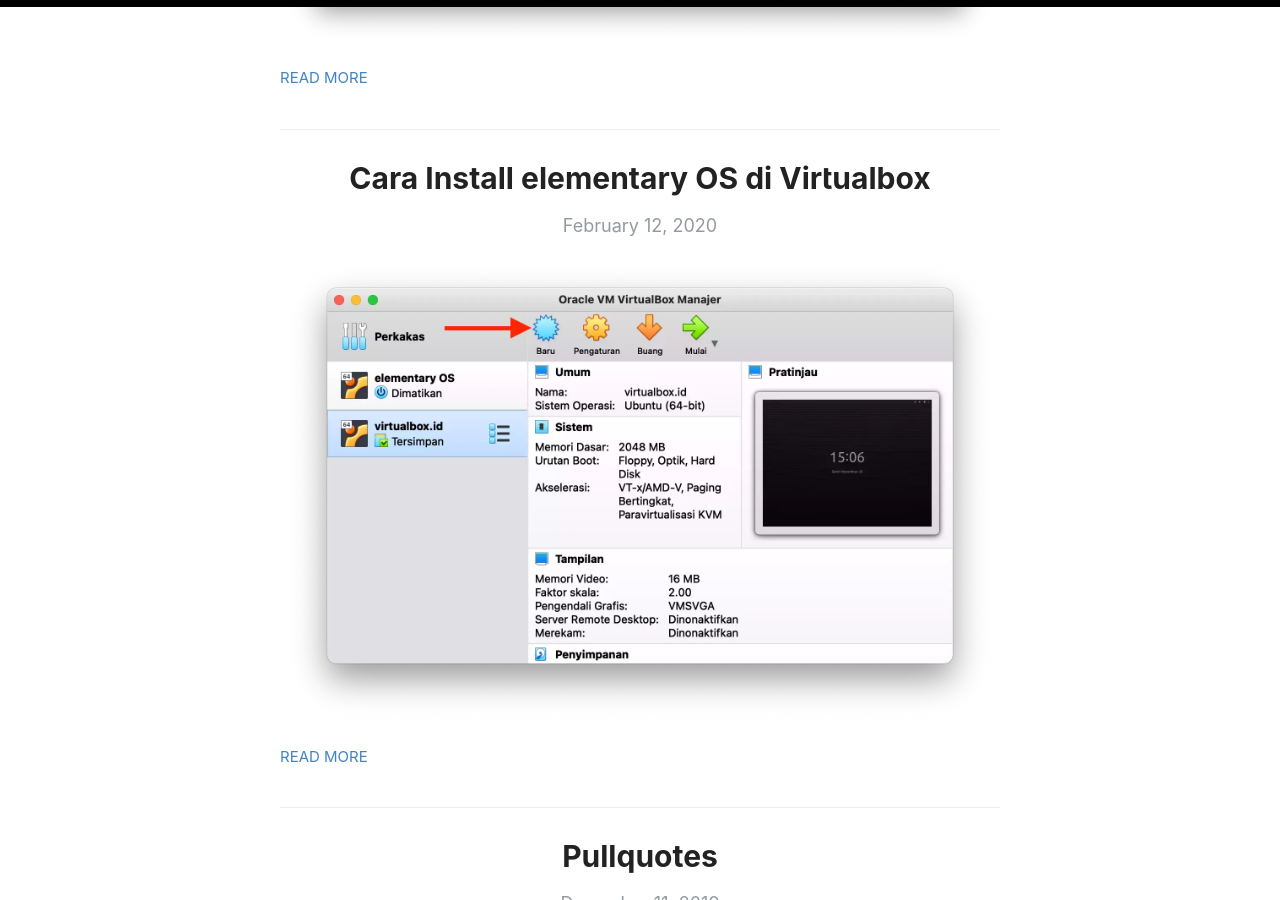
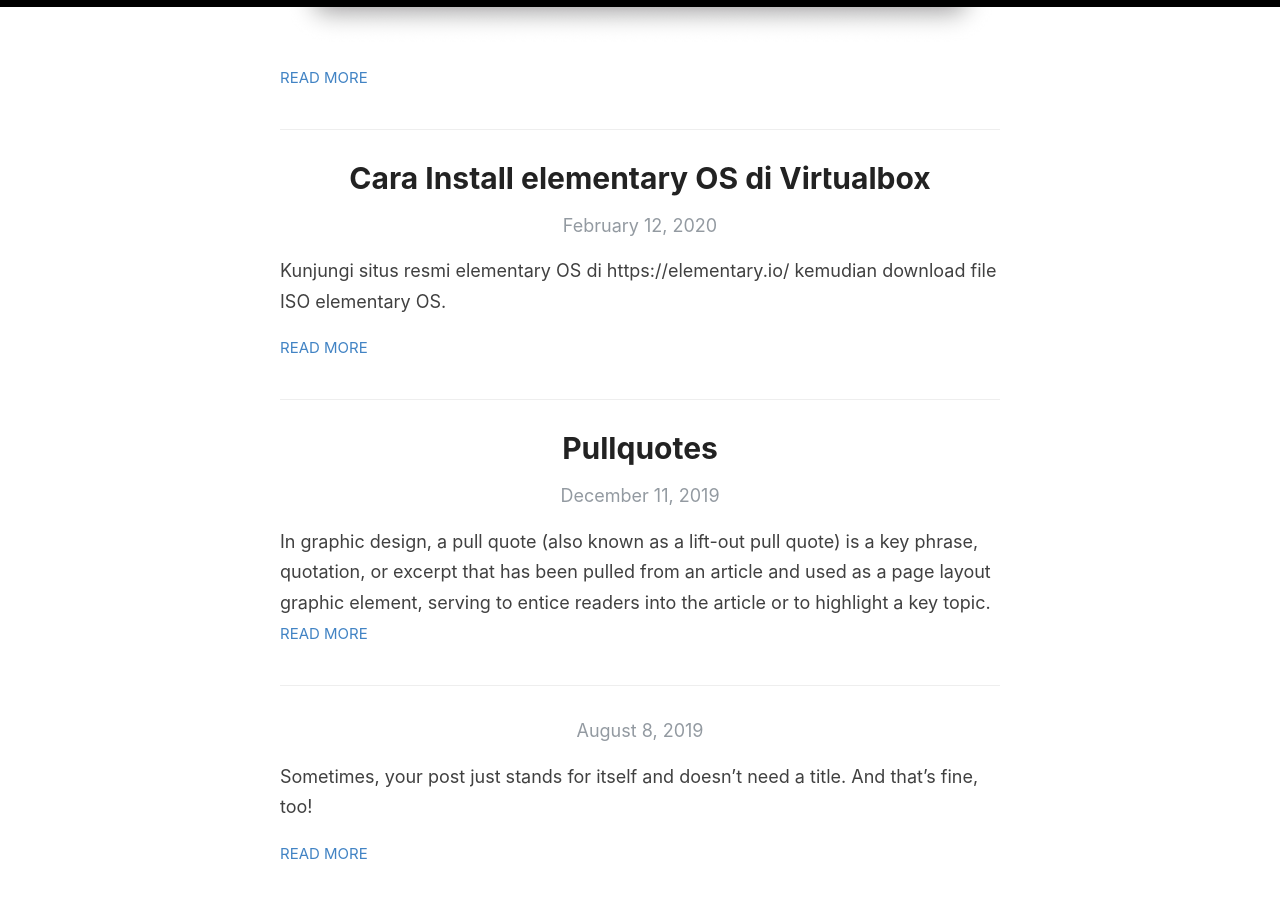
Before and after one commit to Virtualbox-ID/virtualbox-id.github.io, a Jekyll site: the page built from index.html, in a window 1280 px wide and 900 px high, scrolled down 763 px. Built offline with Jekyll 4.4.1, drawn with Linux system fonts in a browser that asks for light colours; the list of posts is cut into pages by our own code; some of the changed lines change nothing that is shown.

Commit message:
Update 2020-2-12-cara-install-elementary-os-di-virtualbox.md

```diff
--- a/_posts/2020-2-12-cara-install-elementary-os-di-virtualbox.md
+++ b/_posts/2020-2-12-cara-install-elementary-os-di-virtualbox.md
@@ -4,47 +4,120 @@
 categories: [Tutorial]
 ---
 
+Kunjungi situs resmi elementary OS di https://elementary.io/ kemudian download file ISO elementary OS.
+
+Jika file ISO elementary OS sudah di download, ikuti langkah-langkah berikut:
+
+Buka Virtualbox di komputer atau laptop kamu, lalu klik tombol **Baru** atau **New** tergantung dari preferensi bahasa yang kamu gunakan.
+
 ![](/images/elementary-os/cara-install-elementary-os-di-virtualbox-1.webp)
+
+Ada 4 kolom yang harus di isi, berikut ini adalah penjelasannya:
+
+- Nama: merupakan nama mesin virtual, bebas di isi dengan nama apa saja
+- Folder Mesin: tempat file virtualbox disimpan, ini juga bebas kamu tentukan dimana saja
+- Tipe: pilih **Linux**
+- Versi: pilih **Ubuntu (64bit)** karena elementary OS merupakan turunan dari distro [Ubuntu](https://virtualbox.id/cara-install-ubuntu-di-virtualbox/).
 
 ![](/images/elementary-os/cara-install-elementary-os-di-virtualbox-2.webp)
 
+Berikutnya adalah pengaturan alokasi memori atau RAM.
+
+Sebaiknya alokasi RAM tidak lebih dari setengah jumlah RAM PC kamu.
+
+Jika RAM PC kamu adalah 8GB, maka alokasinya tidak boleh lebih dari 4GB.
+
+Kamu bisa melihat warna slider dibawah, jangan melebihi batas warna hijau. Kalau sudah klik tombol **Lanjutkan**.
+
 ![](/images/elementary-os/cara-install-elementary-os-di-virtualbox-3.webp)
+
+Berikutnya pilih **Buat hard disk virtual sekarang** kemudian klik tombol **Buat**.
 
 ![](/images/elementary-os/cara-install-elementary-os-di-virtualbox-4.webp)
 
+Berikutnya adalah pemilihan tipe berkas hard disk. Pilih yang pertama yaitu **VDI (VirtualBox Disk Image)** lalu klik tombol **Lanjutkan**.
+
 ![](/images/elementary-os/cara-install-elementary-os-di-virtualbox-5.webp)
+
+Selanjutnya kita pilih bagaimana berkas akan disimpan di hard disk, pilih yang pertama yaitu **Dialokasikan secara dinamik** lalu klik **Lanjutkan**.
 
 ![](/images/elementary-os/cara-install-elementary-os-di-virtualbox-6.webp)
 
+Selanjutnya pilih folder lokasi tempat berkas ingin disimpan beserta dengan ukuran maksimalnya.
+
+Untuk lokasi folder biarkan saja default. Sedangkan untuk ukuran berkas disesuaikan dengan kebutuhan, dalam tutorial ini saya setting ke 10GB.
+
+Lanjutkan dengan klik tombol **Buat**.
+
 ![](/images/elementary-os/cara-install-elementary-os-di-virtualbox-7.webp)
+
+Mesin virtual telah selesai dibuat. Selanjutnya kita harus menjalankan mesin virtual tersebut. Caranya dengan klik nama mesin virtual yang ada disamping kiri, lalu klik tombol **Mulai** atau **Start**.
 
 ![](/images/elementary-os/cara-install-elementary-os-di-virtualbox-8.webp)
 
+Selanjutnya kita perlu memilih file ISO elementary OS yang tadi sudah di download.
+
+Caranya klik ikon folder, bisa kamu perhatikan pada gambar dibawah:
+
 ![](/images/elementary-os/cara-install-elementary-os-di-virtualbox-9.webp)
+
+Lalu klik tombol **Add**.
 
 ![](/images/elementary-os/cara-install-elementary-os-di-virtualbox-10.webp)
 
+Pilih folder tempat dimana kamu menyimpan file ISO elementary OS, kemudian klik file ISO tersebut.
+
 ![](/images/elementary-os/cara-install-elementary-os-di-virtualbox-11.webp)
+
+Sekarang file ISO elementary OS sudah ada di daftar pilihan. Pilih file ISO-nya dan klik tombol **Choose**.
 
 ![](/images/elementary-os/cara-install-elementary-os-di-virtualbox-12.webp)
 
+Lalu klik tombol **Start**.
+
 ![](/images/elementary-os/cara-install-elementary-os-di-virtualbox-13.webp)
+
+elementary OS kemudian akan mulai berjalan, ditandai dengan adanya logo elementary OS seperti terlihat pada screenshot dibawah:
 
 ![](/images/elementary-os/cara-install-elementary-os-di-virtualbox-14.webp)
 
+Setelah beberapa saat akan muncul jendela installasi elementary OS. Langsung saja klik tombol **Install elementary**.
+
 ![](/images/elementary-os/cara-install-elementary-os-di-virtualbox-15.webp)
+
+Untuk pemilihan keyboard layout biarkan saja default, klik tombol **Continue**.
 
 ![](/images/elementary-os/cara-install-elementary-os-di-virtualbox-16.webp)
 
+Berikutnya beri tanda cek pada **Erase disk and install elementary** lalu klik tombol **Install Now**.
+
 ![](/images/elementary-os/cara-install-elementary-os-di-virtualbox-.17webp)
+
+Lalu klik **Continue**.
 
 ![](/images/elementary-os/cara-install-elementary-os-di-virtualbox-18.webp)
 
+Kemudian akan masuk ke pemilihan lokasi. Biasanya lokasi kamu akan dikenali secara otomatis, yaitu di Indonesia. Kalau tidak, silahkan pilih secara manual lalu lanjutkan dengan klik tombol **Continue**.
+
 ![](/images/elementary-os/cara-install-elementary-os-di-virtualbox-19.webp)
+
+Berikutnya isi semua kolom yang disediakan, mulai dari username hingga password. Berikut ini adalah penjelasan setiap kolomnya:
+
+- Your name: nama kamu
+- Your computer's name: nama komputer di elementary Os
+- Pick a username: username untuk masuk ke elementary OS
+- Choose a password: password yang digunakan untuk masuk ke elementary OS
+- Confirm your password: ulangi password di atas
+
+Kalau semua kolom diatas telah terisi, klik tombol **Continue**.
 
 ![](/images/elementary-os/cara-install-elementary-os-di-virtualbox-20.webp)
 
+Proses pemasangan elementary OS kemudian akan dilakukan. Tunggu saja hingga selesai.
+
 ![](/images/elementary-os/cara-install-elementary-os-di-virtualbox-21.webp)
+
+Jika sudah selesai akan muncul jendela **Installation Complete** seperti dibawah. Klik **Restart Now**.
 
 ![](/images/elementary-os/cara-install-elementary-os-di-virtualbox-22.webp)
 
```
